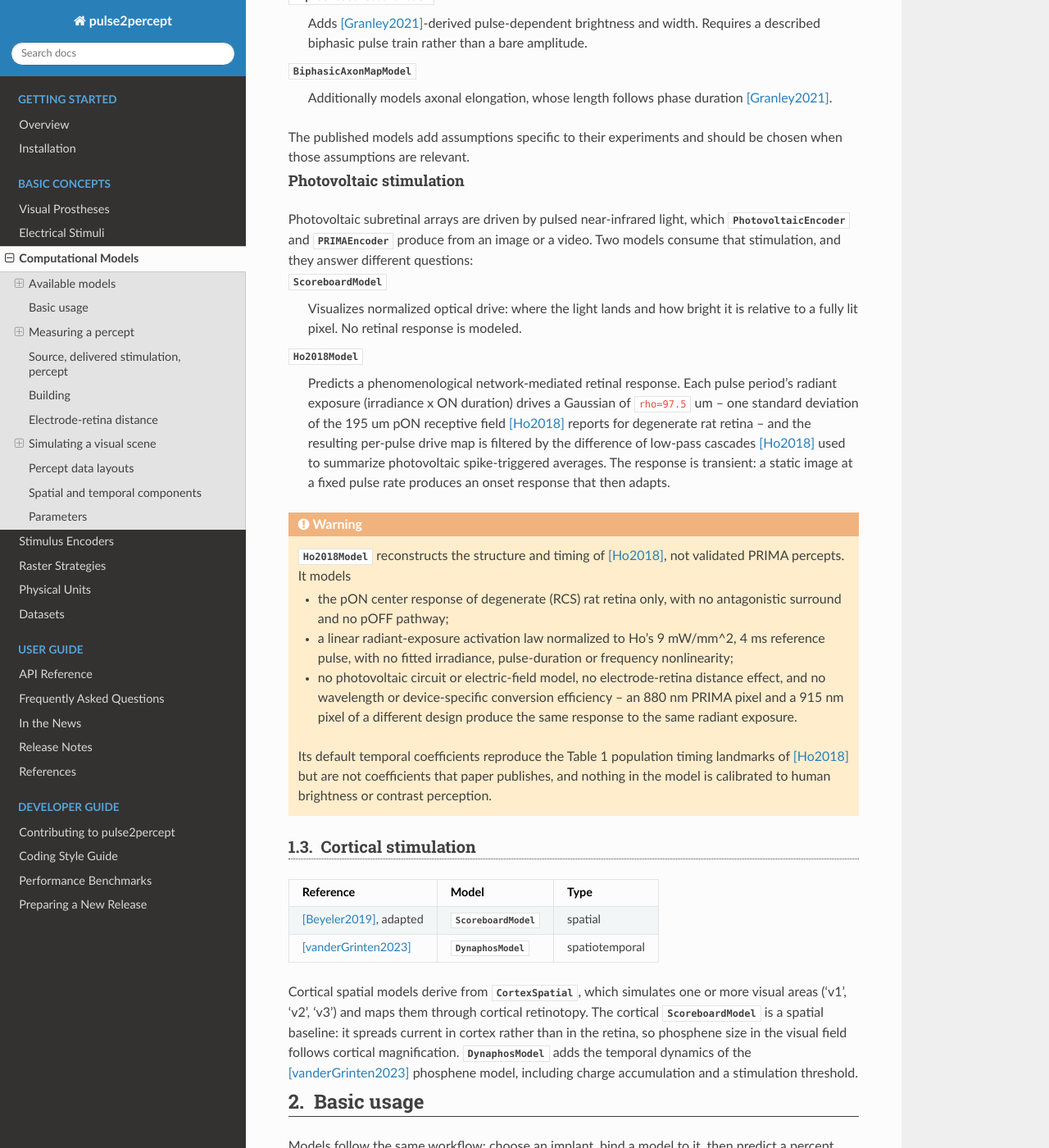
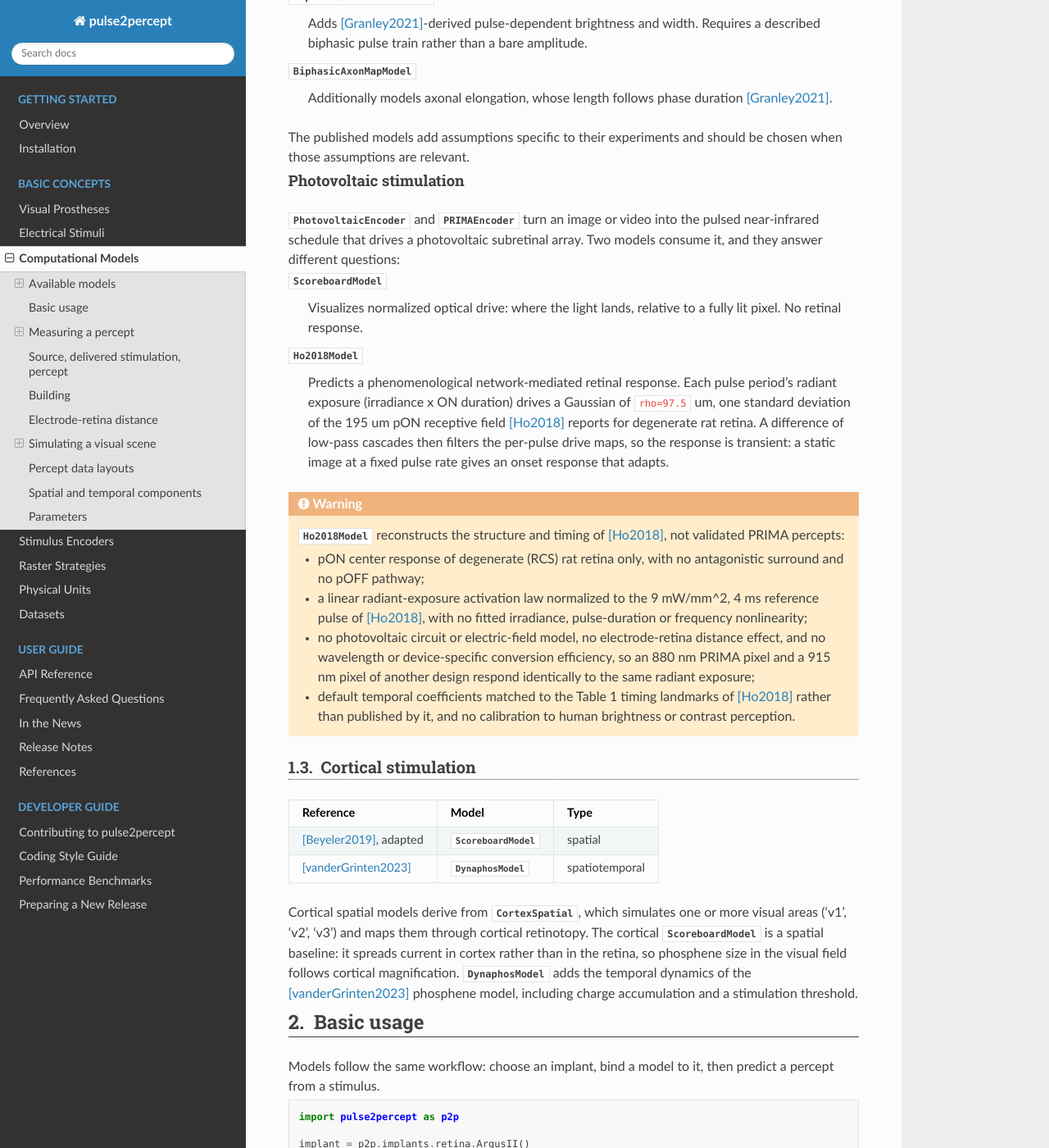
Before and after one commit to pulse2percept/pulse2percept, a Sphinx documentation site: the page built from doc/topics/models.rst, in a window 1280 px wide and 1400 px high, scrolled down 1303 px. Shown: the whole window at 82% size. Built offline with Sphinx 7.4.7 and the Read the Docs theme 3.1.0, drawn with Linux system fonts in a browser that asks for light colours; pages that are not in the unit, such as notebooks, are missing from menus.

```diff
--- a/doc/topics/models.rst
+++ b/doc/topics/models.rst
@@ -107,45 +107,41 @@ should be chosen when those assumptions are relevant.
 Photovoltaic stimulation
 ^^^^^^^^^^^^^^^^^^^^^^^^
 
-Photovoltaic subretinal arrays are driven by pulsed near-infrared light, which
 :py:class:`~pulse2percept.stimuli.PhotovoltaicEncoder` and
-:py:class:`~pulse2percept.stimuli.PRIMAEncoder` produce from an image or a
-video. Two models consume that stimulation, and they answer different
-questions:
+:py:class:`~pulse2percept.stimuli.PRIMAEncoder` turn an image or video into
+the pulsed near-infrared schedule that drives a photovoltaic subretinal array.
+Two models consume it, and they answer different questions:
 
 :py:class:`~pulse2percept.models.retina.ScoreboardModel`
-    Visualizes normalized optical drive: where the light lands and how bright
-    it is relative to a fully lit pixel. No retinal response is modeled.
+    Visualizes normalized optical drive: where the light lands, relative to a
+    fully lit pixel. No retinal response.
 
 :py:class:`~pulse2percept.models.retina.Ho2018Model`
     Predicts a phenomenological network-mediated retinal response. Each pulse
     period's radiant exposure (irradiance x ON duration) drives a Gaussian of
-    ``rho=97.5`` um -- one standard deviation of the 195 um pON receptive
-    field [Ho2018]_ reports for degenerate rat retina -- and the resulting
-    per-pulse drive map is filtered by the difference of low-pass cascades
-    [Ho2018]_ used to summarize photovoltaic spike-triggered averages. The
-    response is transient: a static image at a fixed pulse rate produces an
-    onset response that then adapts.
+    ``rho=97.5`` um, one standard deviation of the 195 um pON receptive field
+    [Ho2018]_ reports for degenerate rat retina. A difference of low-pass
+    cascades then filters the per-pulse drive maps, so the response is
+    transient: a static image at a fixed pulse rate gives an onset response
+    that adapts.
 
 .. warning::
 
     :py:class:`~pulse2percept.models.retina.Ho2018Model` reconstructs the
-    structure and timing of [Ho2018]_, not validated PRIMA percepts. It models
+    structure and timing of [Ho2018]_, not validated PRIMA percepts:
 
-    *  the pON center response of degenerate (RCS) rat retina only, with no
+    *  pON center response of degenerate (RCS) rat retina only, with no
        antagonistic surround and no pOFF pathway;
-    *  a linear radiant-exposure activation law normalized to Ho's 9 mW/mm^2,
-       4 ms reference pulse, with no fitted irradiance, pulse-duration or
-       frequency nonlinearity;
+    *  a linear radiant-exposure activation law normalized to the 9 mW/mm^2,
+       4 ms reference pulse of [Ho2018]_, with no fitted irradiance,
+       pulse-duration or frequency nonlinearity;
     *  no photovoltaic circuit or electric-field model, no electrode-retina
        distance effect, and no wavelength or device-specific conversion
-       efficiency -- an 880 nm PRIMA pixel and a 915 nm pixel of a different
-       design produce the same response to the same radiant exposure.
-
-    Its default temporal coefficients reproduce the Table 1 population timing
-    landmarks of [Ho2018]_ but are not coefficients that paper publishes, and
-    nothing in the model is calibrated to human brightness or contrast
-    perception.
+       efficiency, so an 880 nm PRIMA pixel and a 915 nm pixel of another
+       design respond identically to the same radiant exposure;
+    *  default temporal coefficients matched to the Table 1 timing landmarks
+       of [Ho2018]_ rather than published by it, and no calibration to human
+       brightness or contrast perception.
 
 Cortical stimulation
 ~~~~~~~~~~~~~~~~~~~~
```
Also changed, not shown: doc/users/release_notes.rst (+4 -7 lines), 5 other files.
